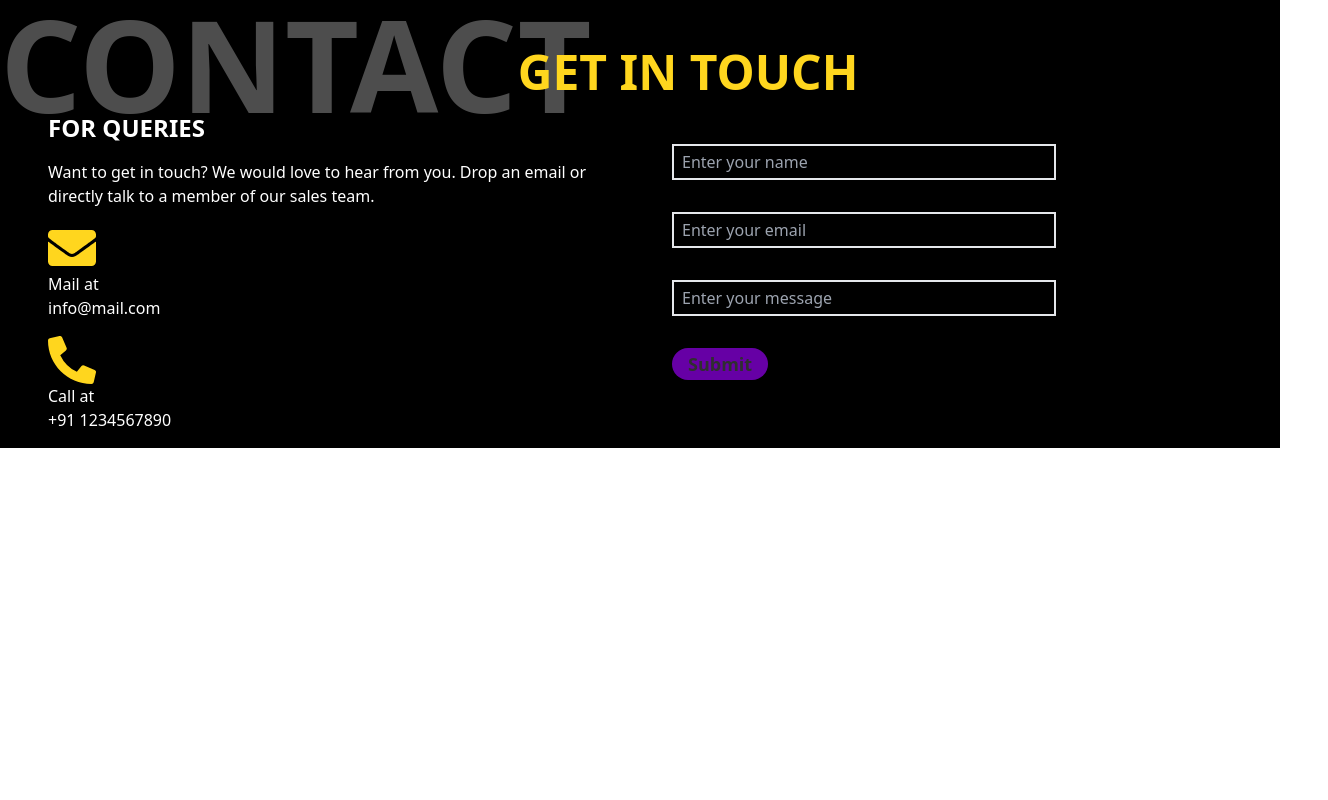
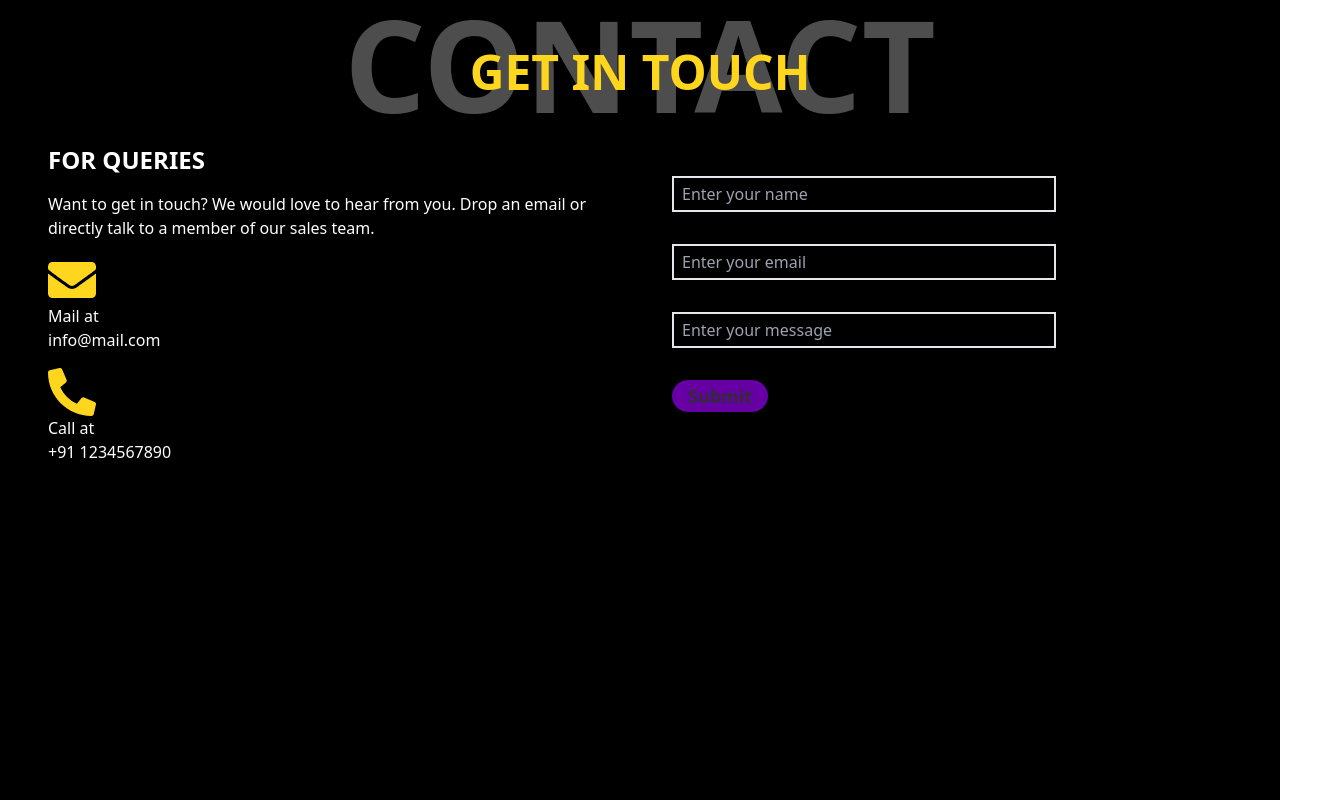
Before and after one commit to shivii011/e-commerce-website, a React (Create React App) app: page / in a window 1280 px wide. Shown: the whole page, 1328 px wide, since content can reach past the window. Built offline with nearby package versions, Linux system fonts and the light colour scheme.

Commit message:
[an] - Setting position of page header

```diff
--- a/src/pages/Contact.js
+++ b/src/pages/Contact.js
@@ -31,10 +31,10 @@ const Contact = () => {
     }
 
     return (
-        <div className="bg-black">
-            <div className="text-center">
-                <div className="text-white opacity-30 text-9xl font-bold absolute -z-1">CONTACT</div>
-                <div className="text-gold-web-golden text-5xl font-bold relative z-1 inset-12">GET IN TOUCH</div>
+        <div className="bg-black h-screen">
+            <div className="text-center pb-8">
+                <div className="text-white opacity-30 text-9xl font-bold absolute -z-1 inset-x-52">CONTACT</div>
+                <div className="text-gold-web-golden text-5xl font-bold relative z-1 inset-y-12">GET IN TOUCH</div>
             </div>
 
             <div className="flex m-12 mb-0 gap-16 justify-around">
```
